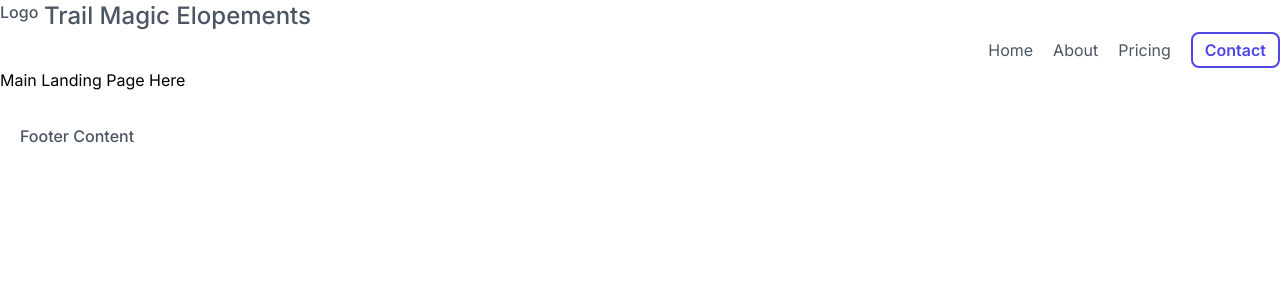
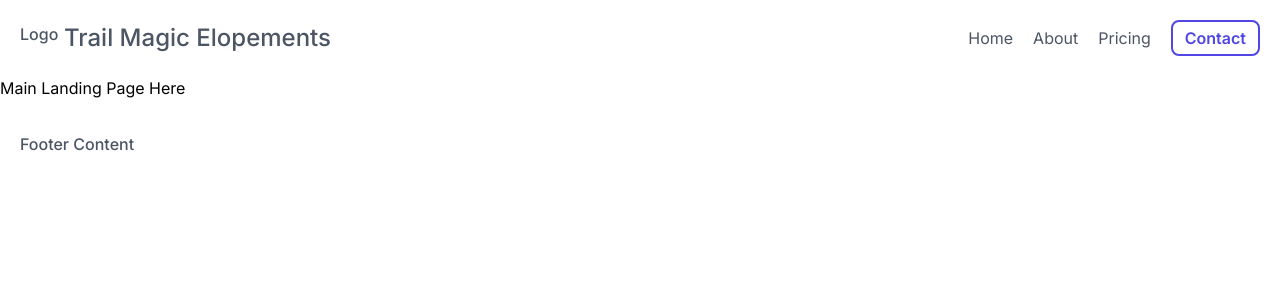
Before and after one commit to Sam-T-G/trail-magic-elopements, a Next.js app: page / in a window 1280 px wide. Shown: the top 300 px of the page. Built offline with nearby package versions, Linux system fonts and the light colour scheme.

Commit message:
Update Navbar.tsx

```diff
--- a/src/app/Components/Navbar.tsx
+++ b/src/app/Components/Navbar.tsx
@@ -3,15 +3,14 @@ import React from "react";
 
 const Navbar = () => {
 	return (
-		<header className="text-gray-600">
-			<div className="container mx-auto flex flex-wrap p5 md:flex-row items-center justify-between">
+		<header className="text-gray-600 body-font">
+			<div className="container mx-auto flex flex-wrap p-5 md:flex-row items-center justify-between">
 				<a className="flex font-medium items-center md:mb-0">
 					<div className="w-8 h-8">Logo</div>
 					<h1 className="hidden lg:block ml-3 text-2xl cursor-default">
 						Trail Magic Elopements
 					</h1>
 				</a>
-			</div>
 				<div className="flex flex-wrap items-center">
 					<nav className="md:ml-auto flex flex-wrap items-center justify-center">
 						<Link href="/">
@@ -36,6 +35,7 @@ const Navbar = () => {
 						</button>
 					</Link>
 				</div>
+			</div>
 		</header>
 	);
 };
```
Lines whose indentation alone changed are shown as unchanged.
